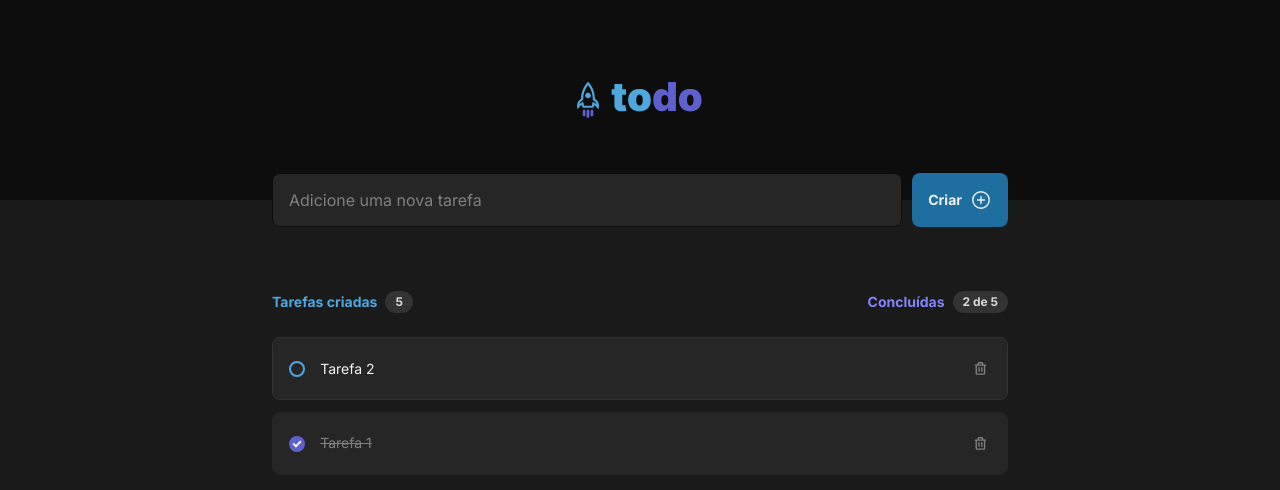
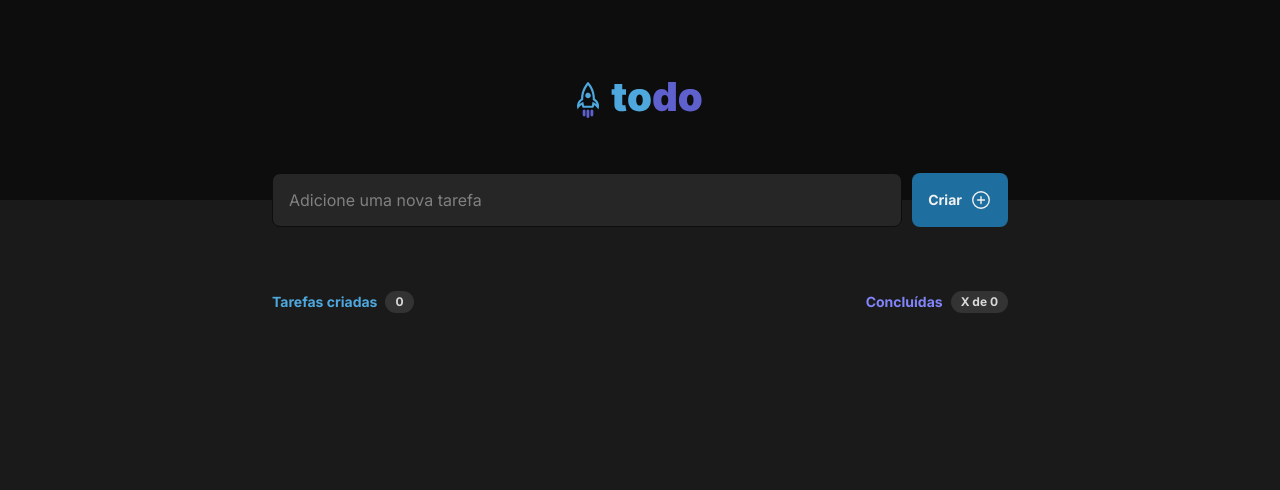
Before and after one commit to EdeiltonSO/2do, a React (Vite) app: page / in a window 1280 px wide. Shown: the top 490 px of the page. Built offline with nearby package versions, Linux system fonts and the light colour scheme.

Commit message:
feat: start state implementation

```diff
--- a/src/components/NewTaskForm/index.tsx
+++ b/src/components/NewTaskForm/index.tsx
@@ -1,16 +1,34 @@
 import { PlusCircle } from "@phosphor-icons/react";
 import { FormContainer, TaskInput, Button } from './styles';
+import { ChangeEvent, FormHTMLAttributes, useState } from "react";
 
-interface NewTaskFormProps {
-    onSubmit: () => void
+interface NewTaskFormProps extends FormHTMLAttributes<HTMLFormElement> {
+    onSubmitFunction: (title: string) => void
 }
 
-export function NewTaskForm({ onSubmit }: NewTaskFormProps) {
+export function NewTaskForm({ onSubmitFunction /*, ...props*/ }: NewTaskFormProps) {
+    const [inputText, setInputText] = useState('');
+
+    function handleNewTaskTitleChange(event: ChangeEvent<HTMLInputElement>) {
+        setInputText(event.target.value);
+    }
+
+    const handleSubmit = (event: React.FormEvent<HTMLFormElement>) => {
+        event.preventDefault();
+        onSubmitFunction(inputText);
+        setInputText('');
+    };
+
     return (
         <FormContainer>
-            <form onSubmit={onSubmit} action="#">
-                <TaskInput placeholder='Adicione uma nova tarefa' type="text" />
-                <Button>
+            <form onSubmit={handleSubmit} action="#" /*{...props}*/>
+                <TaskInput
+                    placeholder='Adicione uma nova tarefa'
+                    value={inputText}
+                    onChange={handleNewTaskTitleChange}
+                    type="text"
+                />
+                <Button type="submit">
                     Criar
                     <PlusCircle size={22} />
                 </Button>
--- a/src/components/NewTaskForm/styles.ts
+++ b/src/components/NewTaskForm/styles.ts
@@ -22,8 +22,8 @@ export const TaskInput = styled.input`
     color: ${props => props.theme.gray100};
 
     &::placeholder {
-    color: ${props => props.theme.gray300};
-  }
+        color: ${props => props.theme.gray300};
+    }
 `;
 
 export const Button = styled.button`
--- a/src/pages/Home/index.tsx
+++ b/src/pages/Home/index.tsx
@@ -2,39 +2,60 @@ import logo2do from '../../assets/logo.svg'
 import { Header, TaskContainer, TaskCounter, TaskHeader, TaskList } from "./styles";
 import { Task } from "../../components/Task";
 import { NewTaskForm } from '../../components/NewTaskForm';
+import { useState } from 'react';
+
+interface Task {
+    id: string,
+    title: string,
+    done: boolean,
+}
 
 export function Home() {
+    const [tasks, setTasks] = useState<Task[]>([]);
+
+    function handleCreateNewTask(title: string) {
+        if (!title) return;
+
+        const now = new Date();
+        const id = now.getTime().toString();
+
+        const task = {
+            id,
+            title,
+            done: false,
+        }
+
+        setTasks([...tasks, task]);
+    }
+
     return (
         <>
             <Header>
                 <img src={logo2do} alt="" />
-                <NewTaskForm onSubmit={() => {console.log('submit')}} />
+                <NewTaskForm onSubmitFunction={handleCreateNewTask} />
             </Header>
 
             <TaskContainer>
                 <TaskHeader>
                     <TaskCounter>
                         <p id='created'>Tarefas criadas</p>
-                        <span>5</span>
+                        <span>{tasks.length}</span>
                     </TaskCounter>
                     <TaskCounter>
                         <p id='done'>Concluídas</p>
-                        <span>2 de 5</span>
+                        <span>X de {tasks.length}</span>
                     </TaskCounter>
                 </TaskHeader>
                 <TaskList>
-                    <Task
-                        done={false}
-                        title="Tarefa 2"
-                        onChangeCheckbox={() => {console.log('check 2')}}
-                        onClickTrash={() => {console.log('lixo 2')}}
-                    />
-                    <Task
-                        done={true}
-                        title="Tarefa 1"
-                        onChangeCheckbox={() => {console.log('check 1')}}
-                        onClickTrash={() => {console.log('lixo 1')}}
-                    />
+                    {tasks.map(task => (
+                        <Task
+                            key={task.id}
+                            done={task.done}
+                            title={task.title}
+                            onChangeCheckbox={() => {console.log('check 2')}}
+                            onClickTrash={() => {console.log('lixo 2')}}
+                        />
+                    ))}
                 </TaskList>
             </TaskContainer>
         </>
```
